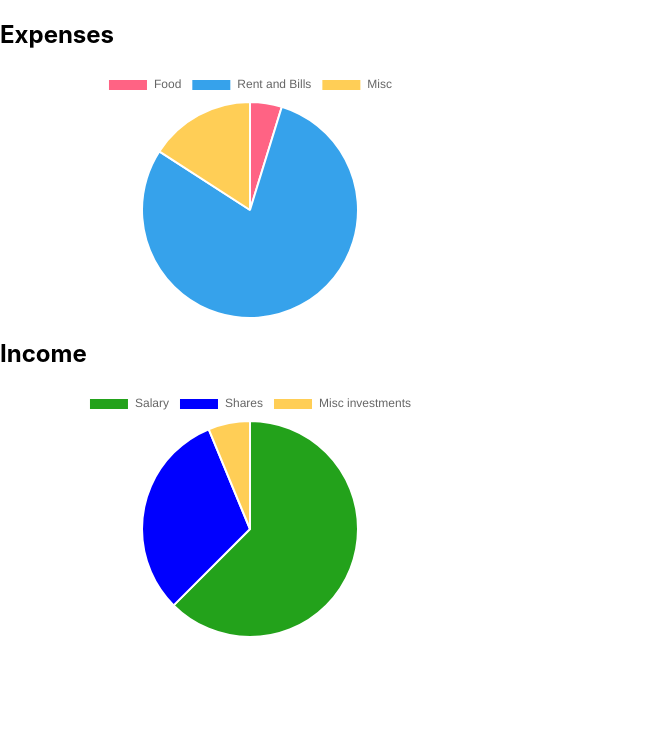
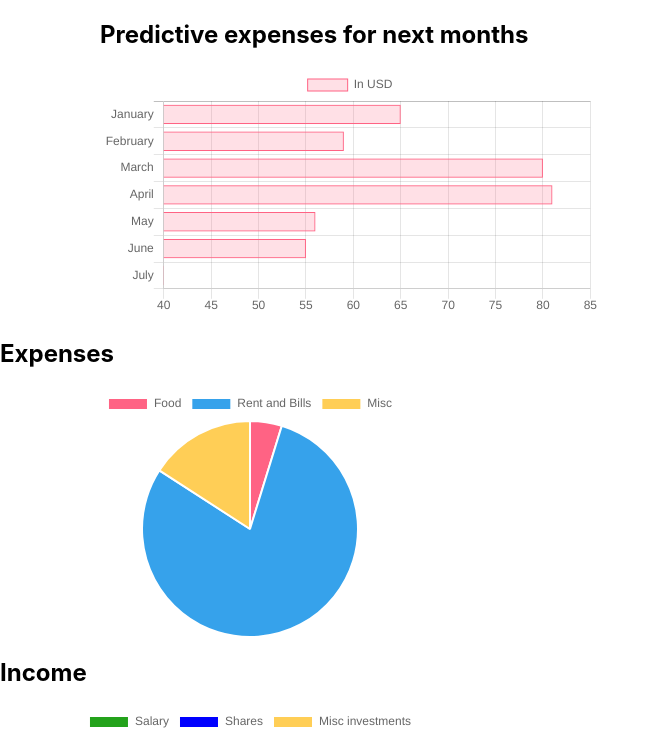
Before and after one commit to nachiketWattamwar/moneyMatters, a React (Create React App) app in the folder moneymatters/: page /detailFinances in a window 1280 px wide. Shown: the top 738 px of the page, without its empty margins (0-659 px from the left). Built offline with nearby package versions, Linux system fonts and the light colour scheme.

Commit message:
hori bar

```diff
--- a/moneymatters/src/components/DetailFinances.js
+++ b/moneymatters/src/components/DetailFinances.js
@@ -1,5 +1,30 @@
 import React, { Component } from "react";
 import { Pie } from "react-chartjs-2";
+import { HorizontalBar } from "react-chartjs-2";
+
+const divStyle = {
+  width: "500px",
+  paddingLeft: "100px"
+};
+
+const spanStyle = {
+  display: "inline"
+};
+
+const dataHori = {
+  labels: ["January", "February", "March", "April", "May", "June", "July"],
+  datasets: [
+    {
+      label: "In USD",
+      backgroundColor: "rgba(255,99,132,0.2)",
+      borderColor: "rgba(255,99,132,1)",
+      borderWidth: 1,
+      hoverBackgroundColor: "rgba(255,99,132,0.4)",
+      hoverBorderColor: "rgba(255,99,132,1)",
+      data: [65, 59, 80, 81, 56, 55, 40]
+    }
+  ]
+};
 
 const dataExpense = {
   labels: ["Food", "Rent and Bills", "Misc"],
@@ -27,7 +52,11 @@ export default class DetailFinances extends Component {
   render() {
     return (
       <div>
-        <span>
+        <span style={spanStyle}>
+          <div style={divStyle}>
+            <h2>Predictive expenses for next months</h2>
+            <HorizontalBar data={dataHori} />
+          </div>
           <div style={{ width: "500px" }}>
             <h2>Expenses</h2>
             <Pie data={dataExpense} />
```
